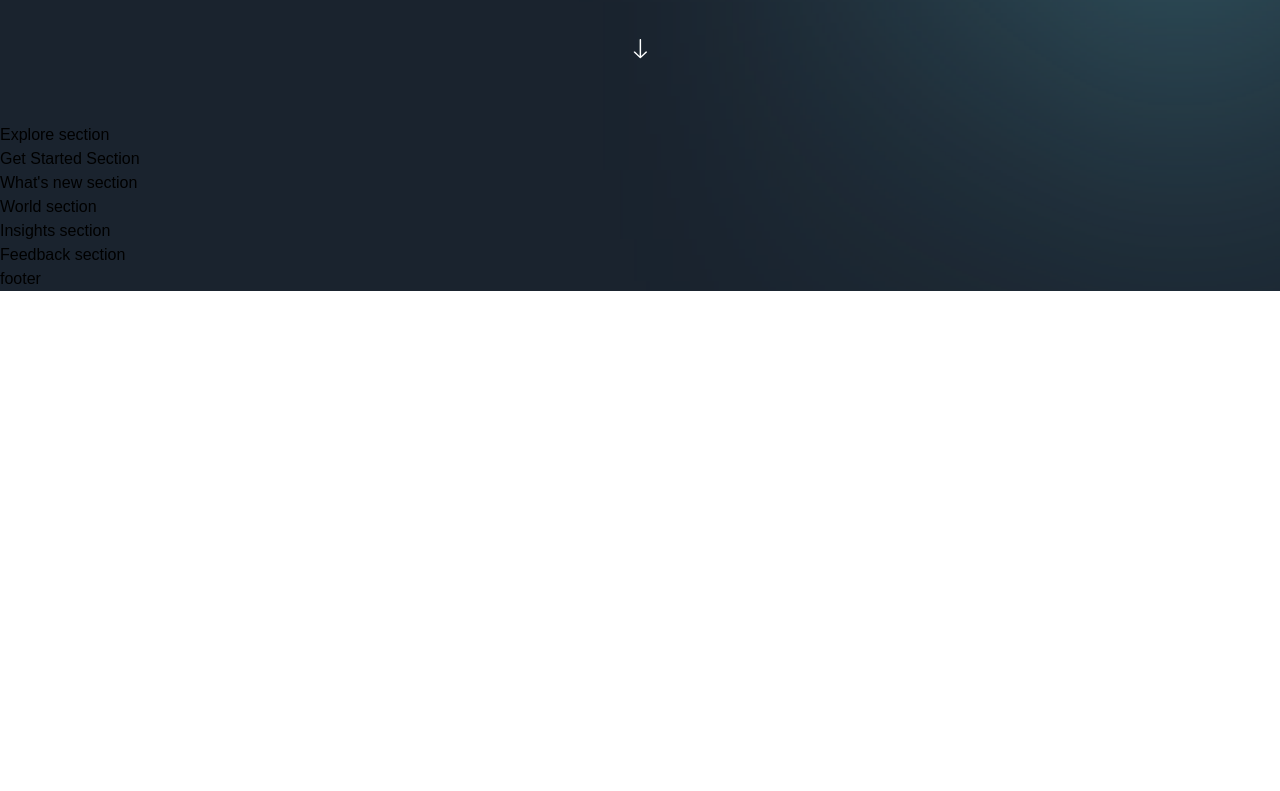
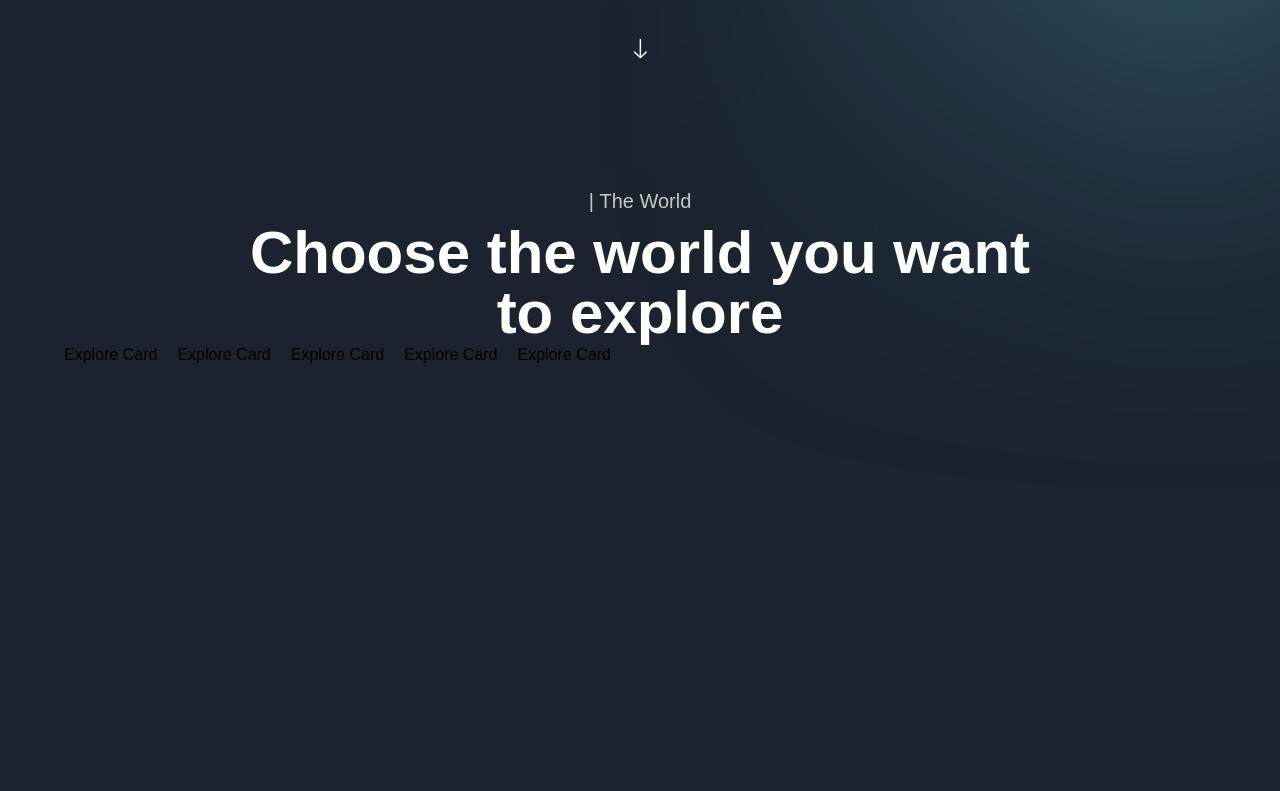
Before and after one commit to Raijin1302/metaversus-jsm, a Next.js app: page / in a window 1280 px wide. Shown: the part 1529-2320 px from the top of the page. Before the commit the page ends 1820 px from the top, so only its background shows below. Built offline with nearby package versions, Linux system fonts and the light colour scheme; a web font is replaced by a local one.

Commit message:
:red_circle: building Explore section

```diff
--- a/components/CustomTexts.jsx
+++ b/components/CustomTexts.jsx
@@ -14,4 +14,13 @@ export const TypingText = ({ title, textStyles }) => (
   </motion.p>
 );
 
-export const TitleText = ({ title, textStyles }) => <h2>Title Text</h2>;
+export const TitleText = ({ title, textStyles }) => (
+  <motion.h2
+    variants={textVariant2}
+    initial="hidden"
+    whileInView="show"
+    className={`mt-2 font-bold md:text-6xl text-4xl text-white ${textStyles}`}
+  >
+    {title}
+  </motion.h2>
+);
--- a/sections/Explore.jsx
+++ b/sections/Explore.jsx
@@ -1,9 +1,46 @@
-'use client';
+"use client";
 
-const Explore = () => (
-  <section>
-    Explore section
-  </section>
-);
+import { ExploreCard, TitleText, TypingText } from "@/components";
+import { exploreWorlds } from "@/constants";
+import { motion } from "framer-motion";
+import { useState } from "react";
+import styles from "../styles";
+import { fadeIn, staggerContainer } from "../utils/motion";
+const Explore = () => {
+  const [active, setActive] = useState("world-2");
+  return (
+    <section className={`${styles.paddings}`} id="explore">
+      <motion.div
+        variants={staggerContainer}
+        initial="hidden"
+        whileInView="show"
+        viewport={{ once: false, amount: 0.25 }}
+        className={`${styles.innerWidth} mx-auto flex flex-col`}
+      >
+        <TypingText title="| The World" textStyles="text-center" />
+        <TitleText
+          title={
+            <>
+              Choose the world you want <br className="md:block hidden" /> to
+              explore
+            </>
+          }
+          textStyles="text-center"
+        />
+        <div className="flex flex-col lg:flex-row min-h-[70vh] gap-5 ">
+          {exploreWorlds.map((world, index) => (
+            <ExploreCard
+              key={world.id}
+              {...world}
+              index={index}
+              active={active}
+              handleClick={setActive}
+            />
+          ))}
+        </div>
+      </motion.div>
+    </section>
+  );
+};
 
 export default Explore;
```
